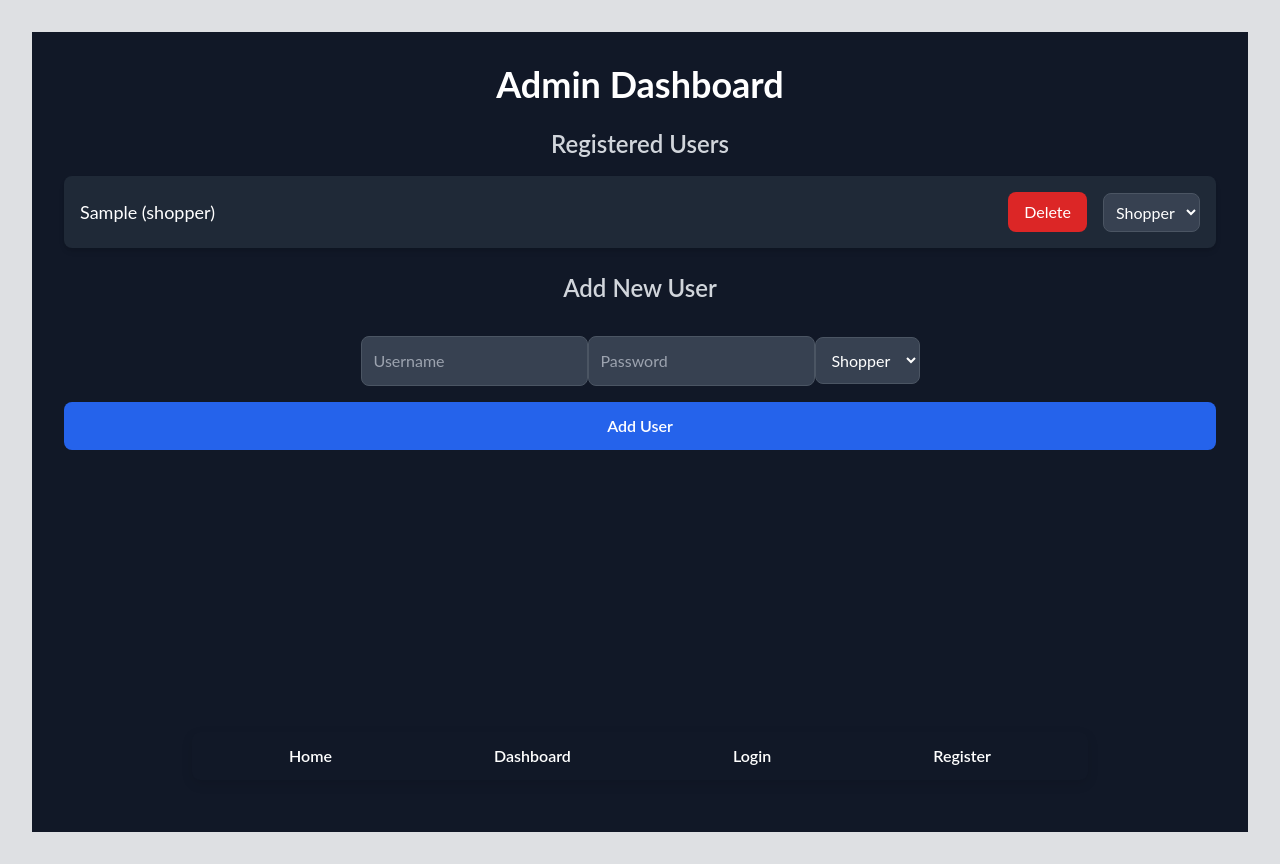
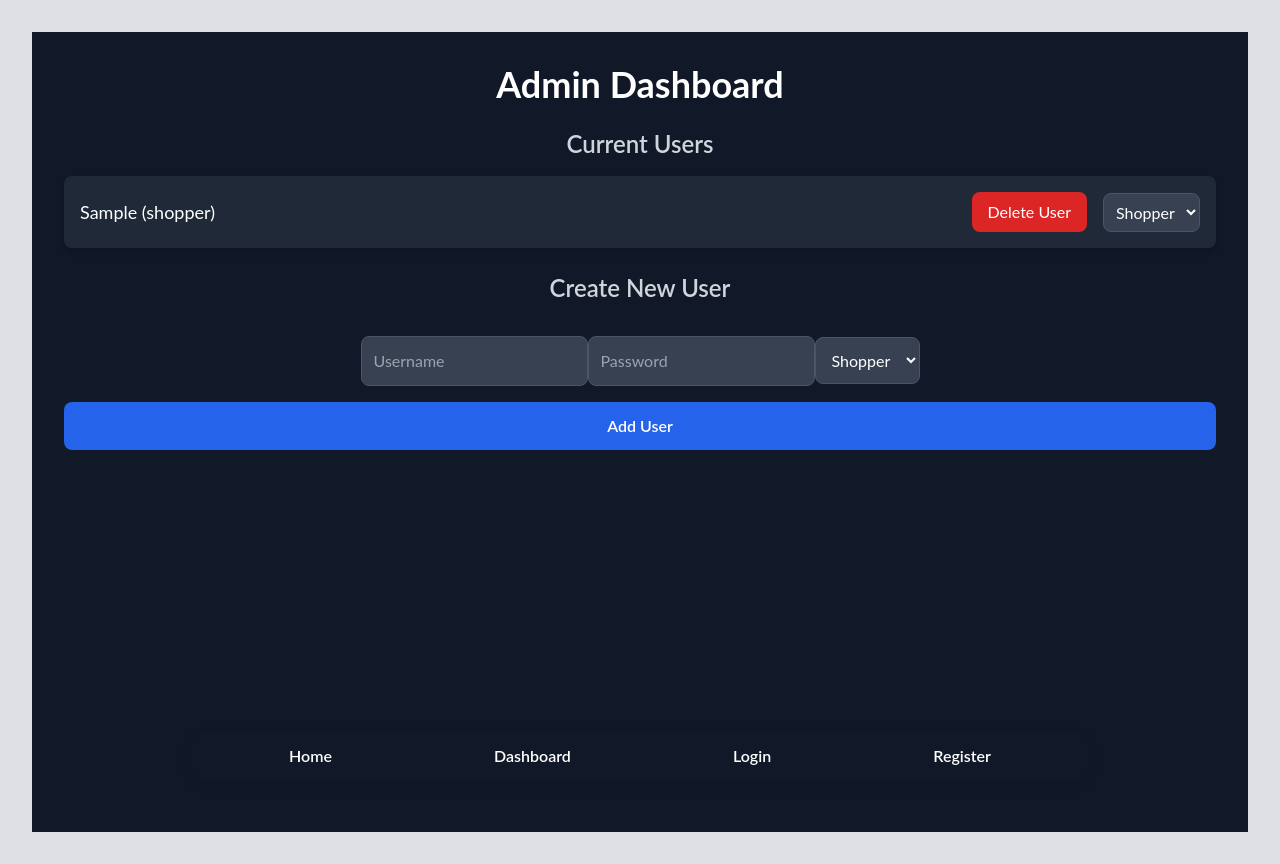
Before and after one commit to 0xiammatrixx/redux-bounty, a React (Vite) app: page /admin in a window 1280 px wide. Both pictures are taken after typing "Sample", "Sample123" into the empty fields and a click on the button "Add User". Built offline with nearby package versions, Linux system fonts and the light colour scheme.

Commit message:
Final Draft

```diff
--- a/src/components/AdminPage.jsx
+++ b/src/components/AdminPage.jsx
@@ -39,7 +39,7 @@ const AdminPage = () => {
   return (
     <div className="admin-page p-8 bg-gray-900 min-h-screen">
       <h2 className="text-4xl font-bold mb-6 text-white">Admin Dashboard</h2>
-      <h3 className="text-2xl font-semibold mb-4 text-gray-300">Registered Users</h3>
+      <h3 className="text-2xl font-semibold mb-4 text-gray-300">Current Users</h3>
       <ul className="mb-6 space-y-4">
         {users.map((user) => (
           <li key={user.id} className="flex justify-between items-center p-4 bg-gray-800 text-white rounded-lg shadow-md">
@@ -49,7 +49,7 @@ const AdminPage = () => {
                 onClick={() => handleDeleteUser(user.id)}
                 className="bg-red-600 text-white px-4 py-2 rounded-lg hover:bg-red-700 transition duration-300 ease-in-out"
               >
-                Delete
+                Delete User
               </button>
               <select
                 value={user.role}
@@ -65,7 +65,7 @@ const AdminPage = () => {
         ))}
       </ul>
 
-      <h3 className="text-2xl font-semibold mb-4 text-gray-300">Add New User</h3>
+      <h3 className="text-2xl font-semibold mb-4 text-gray-300">Create New User</h3>
       <div className="space-y-4">
         <input
           type="text"
```
